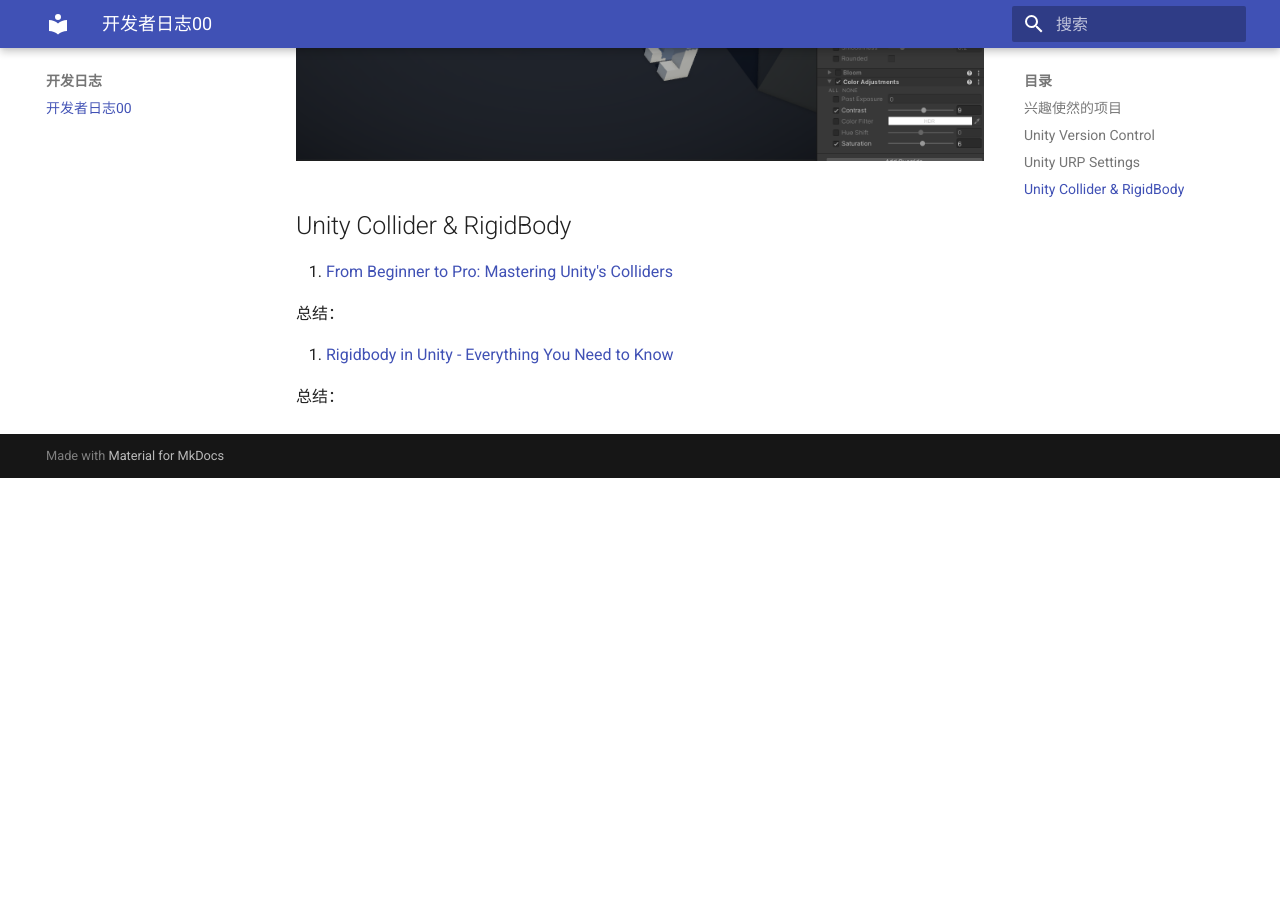
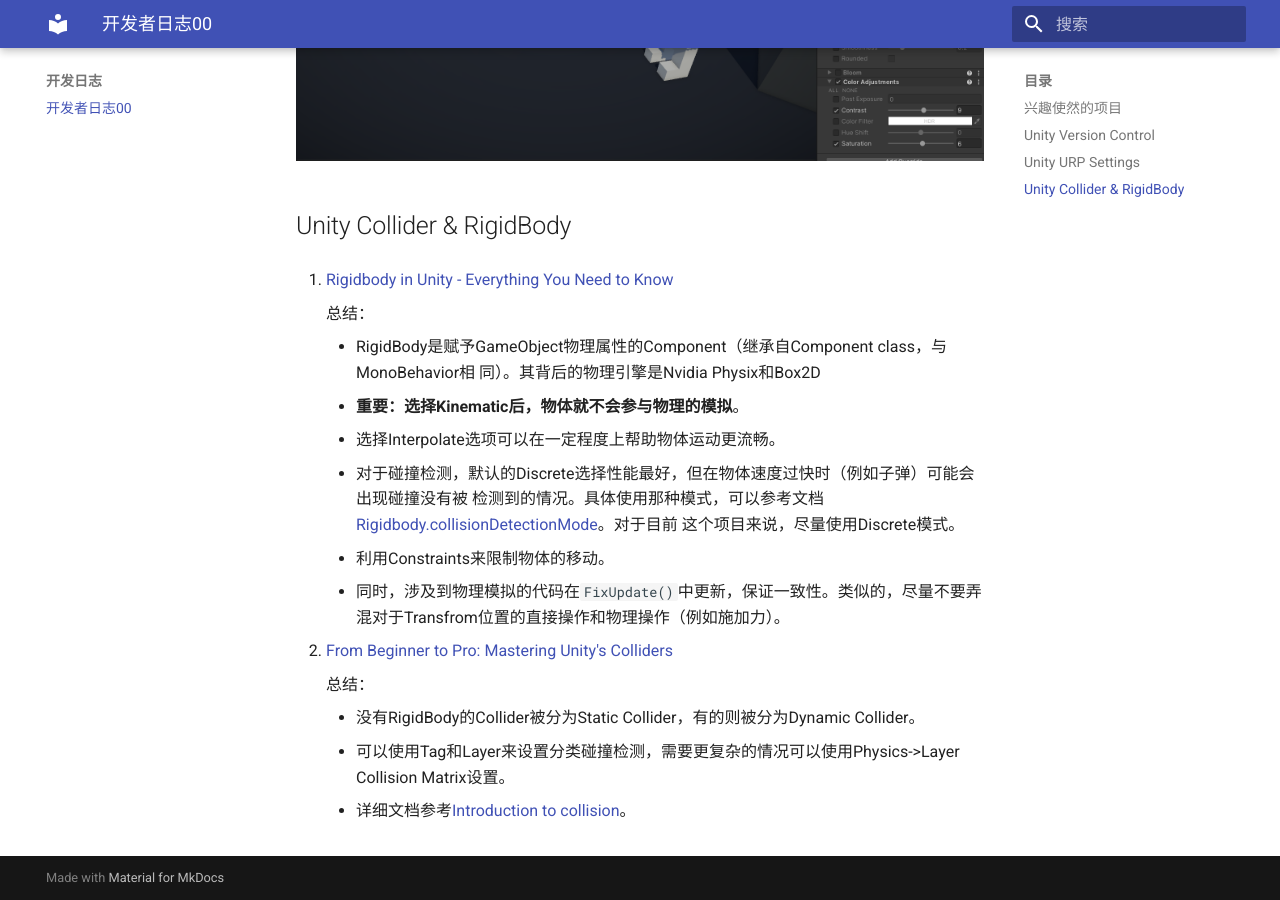
Before and after one commit to Unchained112/BoxHeadSurvivorDoc, an MkDocs documentation site: the page built from docs/DevLogs/2024-03-03-开发者日志00.md, in a window 1280 px wide and 900 px high, scrolled down 1315 px. Built offline with MkDocs 1.6.1 and Material for MkDocs 9.7.7, drawn with Linux system fonts in a browser that asks for light colours; before the commit the page ends 1793 px from its top, so only the background shows below that.

Commit message:
更新开发者日志：碰撞体内容

```diff
--- a/docs/DevLogs/2024-03-03-开发者日志00.md
+++ b/docs/DevLogs/2024-03-03-开发者日志00.md
@@ -26,10 +26,21 @@ Unity URP渲染管线文档：[Universal Render Pipeline Asset](https://docs.uni
 
 ## Unity Collider & RigidBody
 
-1. [From Beginner to Pro: Mastering Unity's Colliders](https://www.youtube.com/watch?v=qcGa_mzjc8Q)
+1. [Rigidbody in Unity - Everything You Need to Know](https://www.youtube.com/watch?v=Y3xkgpCukow)
 
-总结：
+    总结：
 
-2. [Rigidbody in Unity - Everything You Need to Know](https://www.youtube.com/watch?v=Y3xkgpCukow)
+    - RigidBody是赋予GameObject物理属性的Component（继承自Component class，与MonoBehavior相 同）。其背后的物理引擎是Nvidia Physix和Box2D
+    - **重要：选择Kinematic后，物体就不会参与物理的模拟**。
+    - 选择Interpolate选项可以在一定程度上帮助物体运动更流畅。
+    - 对于碰撞检测，默认的Discrete选择性能最好，但在物体速度过快时（例如子弹）可能会出现碰撞没有被  检测到的情况。具体使用那种模式，可以参考文档[Rigidbody.collisionDetectionMode](https://   docs.unity.cn/cn/2022.3/ScriptReference/Rigidbody-collisionDetectionMode.html)。对于目前   这个项目来说，尽量使用Discrete模式。
+    - 利用Constraints来限制物体的移动。
+    - 同时，涉及到物理模拟的代码在`FixUpdate()`中更新，保证一致性。类似的，尽量不要弄混对于Transfrom位置的直接操作和物理操作（例如施加力）。
 
-总结：
+2. [From Beginner to Pro: Mastering Unity's Colliders](https://www.youtube.com/watch?v=qcGa_mzjc8Q)
+
+    总结：
+
+    - 没有RigidBody的Collider被分为Static Collider，有的则被分为Dynamic Collider。
+    - 可以使用Tag和Layer来设置分类碰撞检测，需要更复杂的情况可以使用Physics->Layer Collision Matrix设置。
+    - 详细文档参考[Introduction to collision](https://docs.unity3d.com/2022.3/Documentation/Manual/CollidersOverview.html)。
```
Also changed, not shown: docs/HowTos/2024-02-24-如何编辑Unity项目.md (+1 -0 lines).
